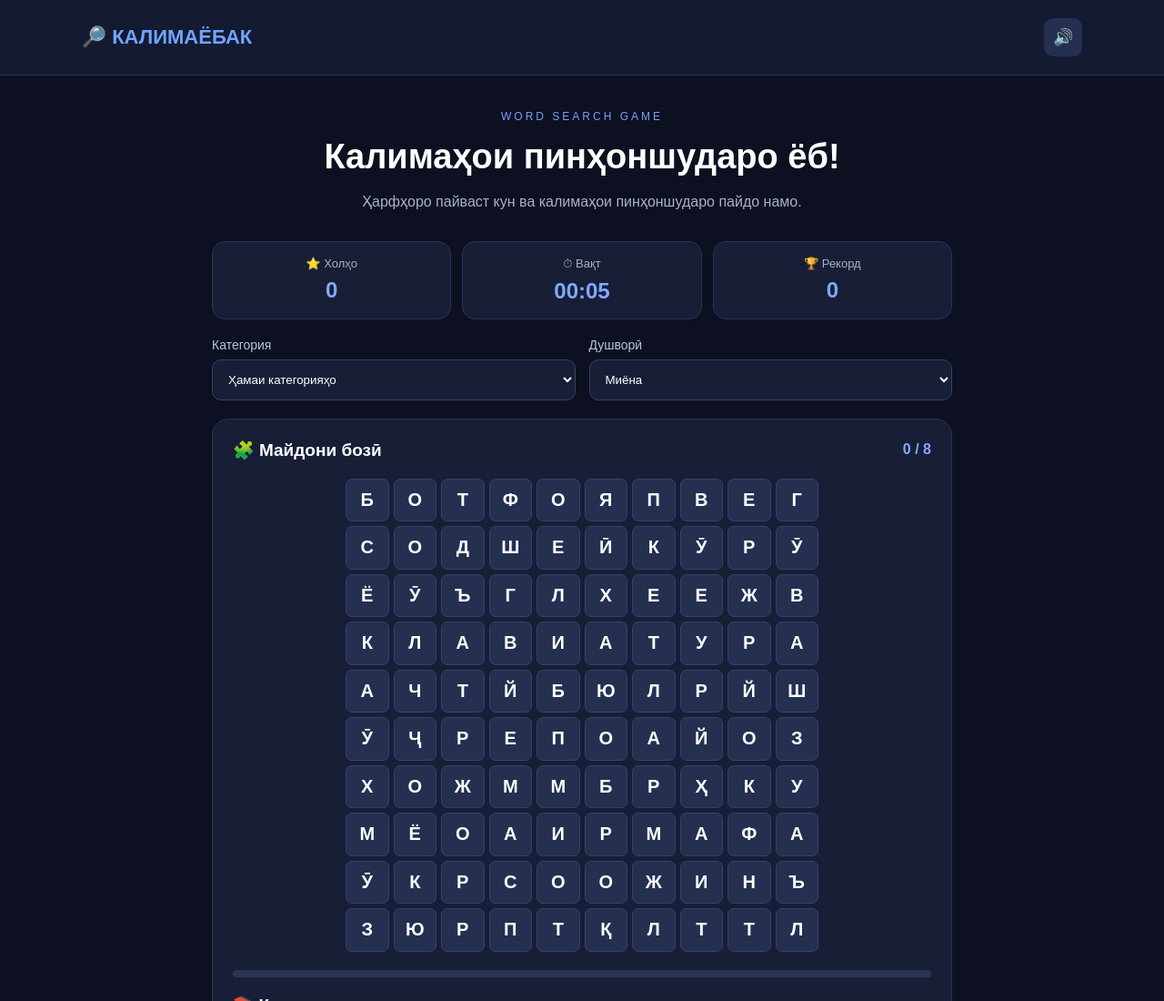
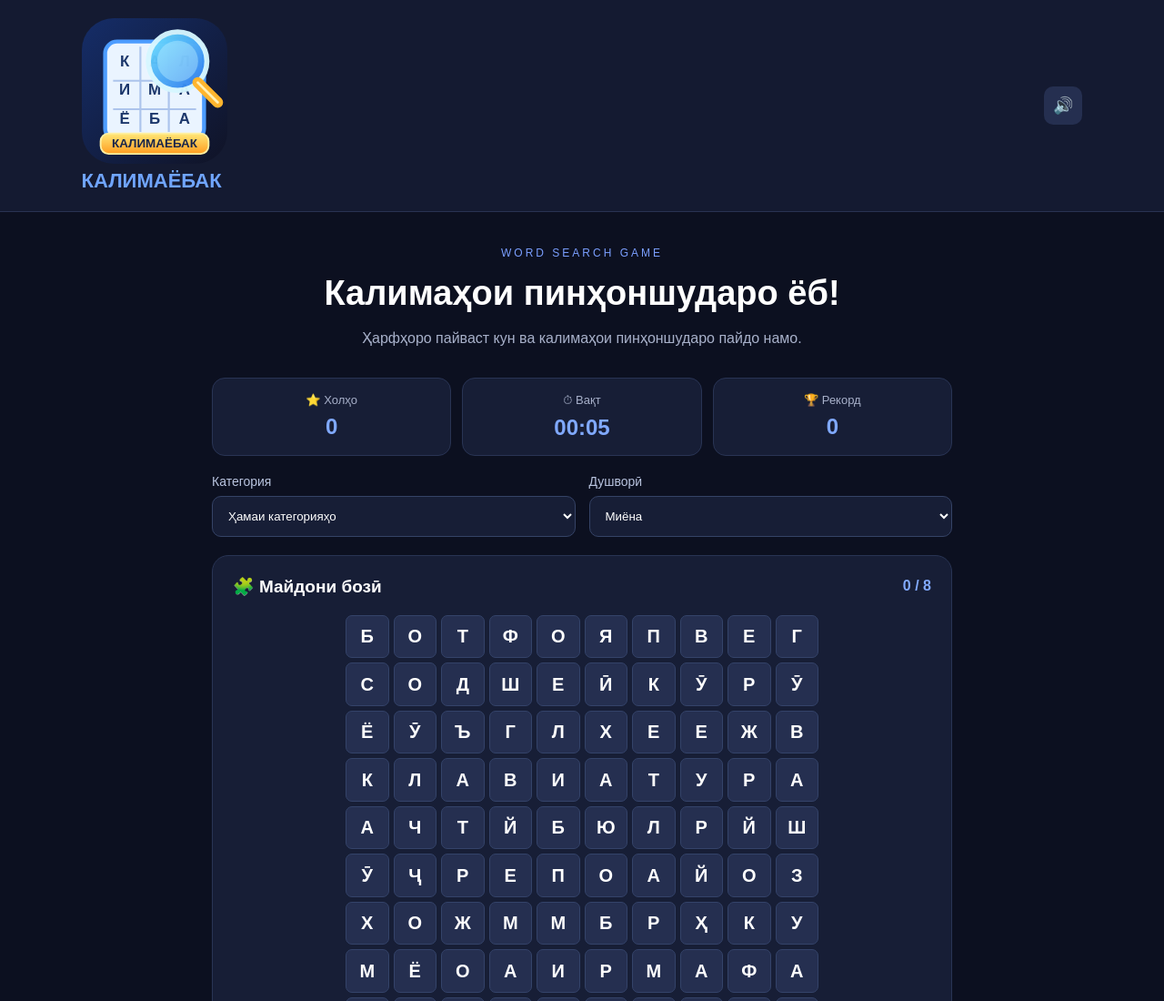
Before and after one commit to akhmadov-art/my-first-website, a website: page Kalimayobak/index.html in a window 1280 px wide. Shown: the top 1100 px of the page at 91% size. Drawn offline with Linux system fonts and the light colour scheme.

Commit message:
Add KalimaYobak logo to game interface

```diff
--- a/Kalimayobak/index.html
+++ b/Kalimayobak/index.html
@@ -6,12 +6,14 @@
     <meta name="viewport" content="width=device-width, initial-scale=1.0">
     <meta name="theme-color" content="#10152b">
     <title>Калимаёбак | Word Search</title>
+    <link rel="icon" type="image/svg+xml" href="../logo.svg">
+    <link rel="apple-touch-icon" href="../logo.svg">
     <link rel="stylesheet" href="style.css">
 </head>
 <body>
 
 <header class="header">
-    <div class="logo">🔎 КАЛИМАЁБАК</div>
+    <div class="logo"><img src="../logo.svg" alt="Логотип Калимаёбак"> КАЛИМАЁБАК</div>
     <button id="soundBtn" class="icon-btn">🔊</button>
 </header>
 
```
